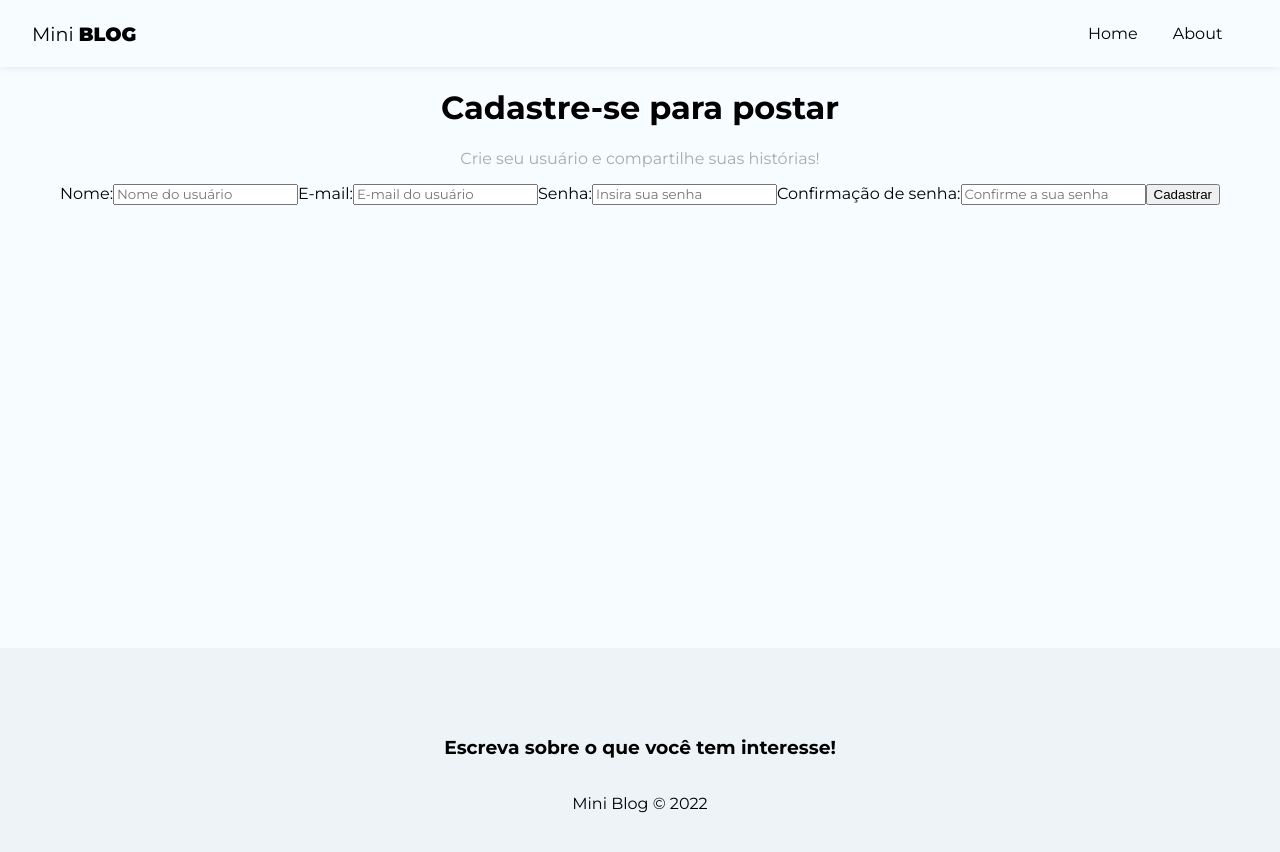
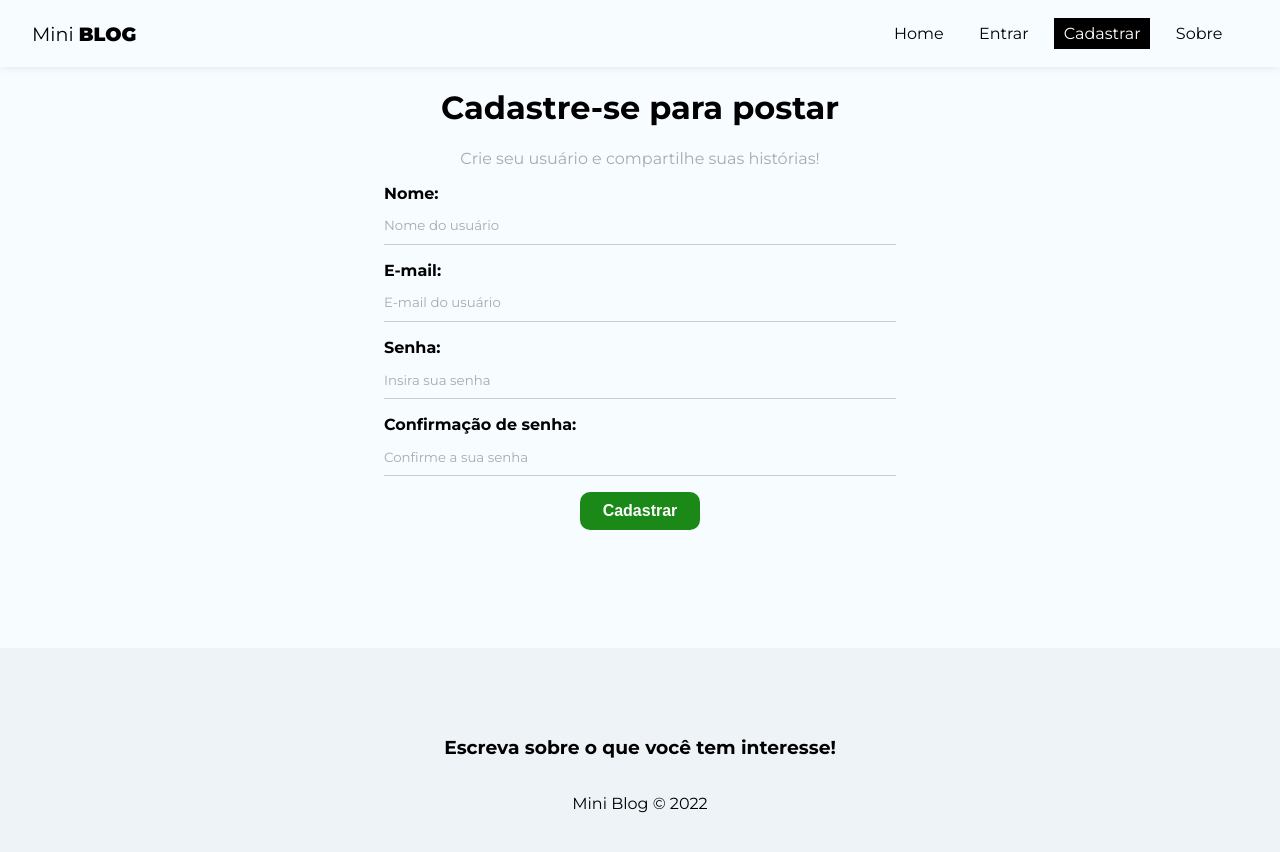
Before and after one commit to LucimaraSouzah/mini-blog, a React (Create React App) app: page /register in a window 1280 px wide. Shown: the top 852 px of the page. Built offline with nearby package versions, Linux system fonts and the light colour scheme.

Commit message:
Adiciona estilização

```diff
--- a/src/components/Navbar.js
+++ b/src/components/Navbar.js
@@ -18,10 +18,26 @@
         </li>
         <li>
           <NavLink
+            to="/login"
+            className={({ isActive }) => (isActive ? styles.active : "")}
+          >
+            Entrar
+          </NavLink>
+        </li>
+        <li>
+          <NavLink
+            to="/register"
+            className={({ isActive }) => (isActive ? styles.active : "")}
+          >
+            Cadastrar
+          </NavLink>
+        </li>
+        <li>
+          <NavLink
             to="/about"
             className={({ isActive }) => (isActive ? styles.active : "")}
           >
-            About
+            Sobre
           </NavLink>
         </li>
       </ul>
--- a/src/index.css
+++ b/src/index.css
@@ -8,6 +8,7 @@
 input::placeholder,
 textarea::placeholder {
   font-family: "Montserrat", sans-serif;
+  color: #aaa;
 }
 
 input:focus,
@@ -31,3 +32,81 @@
 nav button:hover {
   color: #bbb;
 }
+
+/* form styles */
+form {
+  max-width: 40%;
+  margin: 0 auto;
+}
+
+label {
+  display: flex;
+  flex-direction: column;
+  margin-bottom: 1em;
+}
+
+label span {
+  margin-bottom: 0.3em;
+  font-weight: bold;
+  text-align: left;
+}
+
+input,
+textarea {
+  box-sizing: border-box;
+  border: none;
+  border-bottom: 1px solid #ccc;
+  padding: 0.8em 0;
+  background-color: transparent;
+}
+
+.btn {
+  background-color: #1a8918;
+  color: #fff;
+  text-align: center;
+  cursor: pointer;
+  border-radius: 10px;
+  width: 120px;
+  font-weight: bold;
+  border: none;
+  padding: 10px 15px;
+  font-size: 1em;
+}
+
+.btn.btn-dark {
+  background-color: #000;
+  border-radius: 0;
+}
+
+.btn.btn-outline {
+  background-color: transparent;
+  border-radius: 0;
+  color: #000;
+  border: 1px solid #000;
+  padding: 7px 30px;
+}
+
+.btn:hover {
+  background-color: #0f730c;
+  color: #fff;
+}
+
+.btn.btn-outline:hover {
+  background-color: #000;
+}
+
+.btn.btn-danger:hover {
+  background-color: #dc3545;
+}
+
+button[disabled] {
+  background-color: #aaa;
+}
+
+.container .error {
+  color: #721c24;
+  background-color: #f8d7da;
+  border: 1px solid #f5c6cb;
+  padding: 5px;
+  border-radius: 5px;
+}
```
